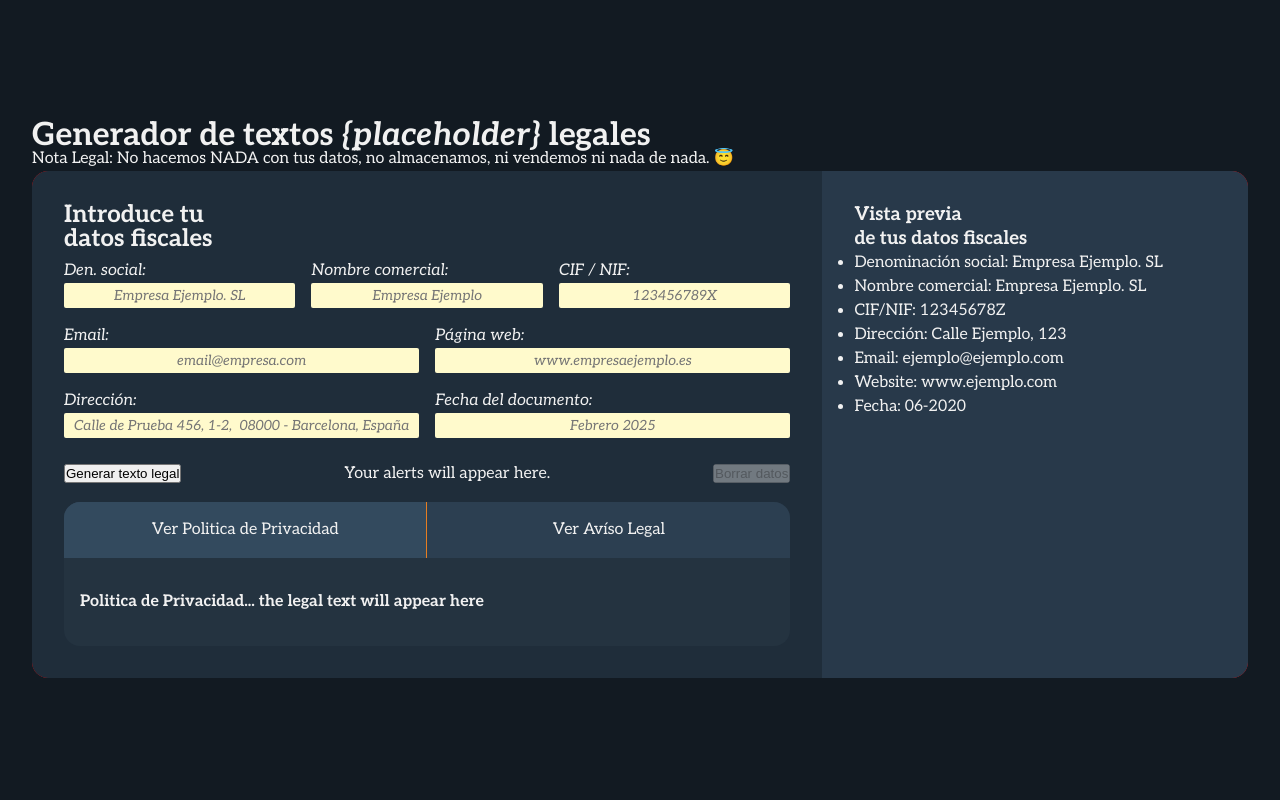
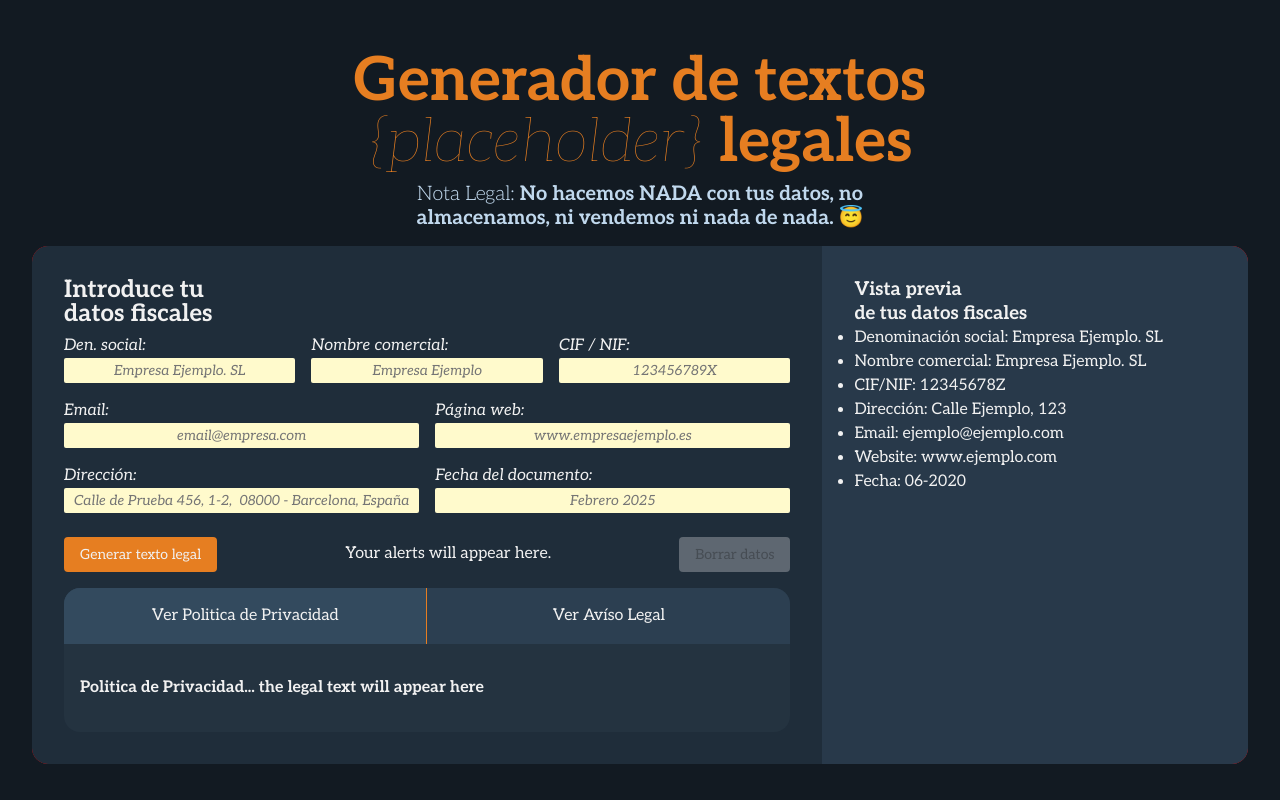
Before and after one commit to SrCarlosAlonso/generador-legal, a website built with Vite: page index.html in a window 1280 px wide. Built offline with nearby package versions, Linux system fonts and the light colour scheme.

Commit message:
Enhance legal notice styling and add new CSS variables for improved design consistency

```diff
--- a/index.html
+++ b/index.html
@@ -14,7 +14,7 @@
     <header>
       <h1>Generador de textos <em>{placeholder}</em> legales
       </h1>
-      <p>Nota Legal: No hacemos NADA con tus datos, no almacenamos, ni vendemos ni nada de nada. 😇 </p>
+      <p>Nota Legal: <strong>No hacemos NADA con tus datos, no almacenamos, ni vendemos ni nada de nada. 😇 </strong></p>
     </header>
     <main id="app">
       <section id="content">
--- a/src/style.css
+++ b/src/style.css
@@ -28,6 +28,8 @@
   --blue-800: #18232d;
   --blue-900: #121a22;
 
+  --ligth-blue-500: #c0d8ed;
+
   --orange-400: #e09450;
   --orange-500: #e67e21;
   --orange-600: #d35400;
@@ -44,6 +46,9 @@
 
   --font-size-s: 0.75rem;
   --font-size-m: 0.875rem;
+  --font-size-l: 1rem;
+  --font-size-xl: 1.25rem;
+  --font-size-xxl: 3.8rem;
   --font-family: "Aleo", Helvetica, Arial, sans-serif;
   /* Spacing */
   --spacing-s: 0.25rem;
@@ -119,6 +124,35 @@ main {
   grid-template-columns: repeat(2, 1fr);
   justify-content: space-between;
 }
+/* Styling texts*/
+h1 {
+  width: 100%;
+  max-width: 580px;
+  font-size: var(--font-size-xxl);
+  font-weight: bold;
+  color: var(--orange-500);
+  line-height: 1;
+  text-align: center;
+  em {
+    font-weight: 100;
+  }
+}
+header {
+  display: flex;
+  flex-direction: column;
+  align-items: center;
+  gap: var(--spacing-m);
+  padding: 1rem 0;
+  p {
+    width: 100%;
+    max-width: 500px;
+    text-align: center;
+    font-size: var(--font-size-xl);
+    color: var(--ligth-blue-500);
+    font-weight: 300;
+  }
+}
+
 /* Styling for the form */
 .input-container {
   width: 100%;
@@ -159,18 +193,36 @@ input#nif {
 /* Styling for the submit button */
 .container-submit {
   grid-column: span 3;
-  display: flex;  flex-direction: row;
+  display: flex;
+  flex-direction: row;
   justify-content: space-between;
   align-items: center;
   gap: var(--spacing-s);
-  margin: 1rem 0
+  margin: 1rem 0;
 }
+.container-submit button {
+  padding: 8px 16px;
+  border-radius: 4px;
+  border: none;
+  font-family: var(--font-family);
+  font-size: 14px;
+  line-height: 19px;
+  transition: filter 0.3s ease;
+  cursor: pointer;
+  &:hover {
+    filter: brightness(1.3);
+  }
+  &[type="submit"] {
+    background-color: var(--orange-500);
+    color: var(--white);
+  }
+}
+
 /* Styling for the toggle button and the text */
 #container-toggle {
   overflow: hidden;
   border-radius: var(--br-l);
   background-color: #243340;
-
 }
 #container-toggle nav {
   display: flex;
@@ -191,7 +243,7 @@ input#nif {
   transition: background-color 0.3s ease;
 
   &.active {
-    background-color: #334A5E;
+    background-color: #334a5e;
   }
 }
 
```
